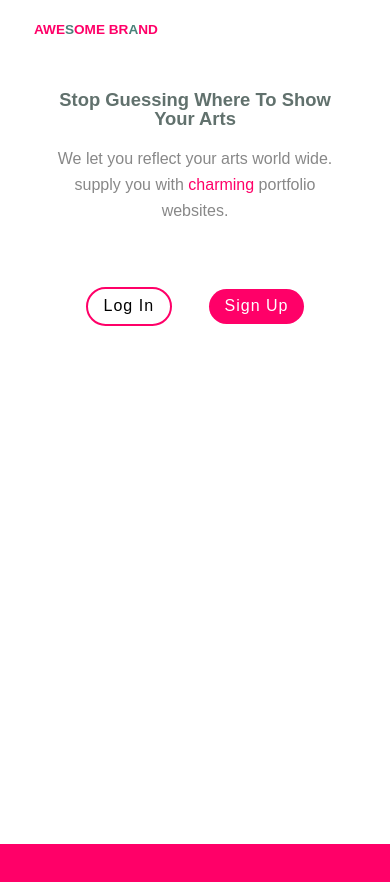
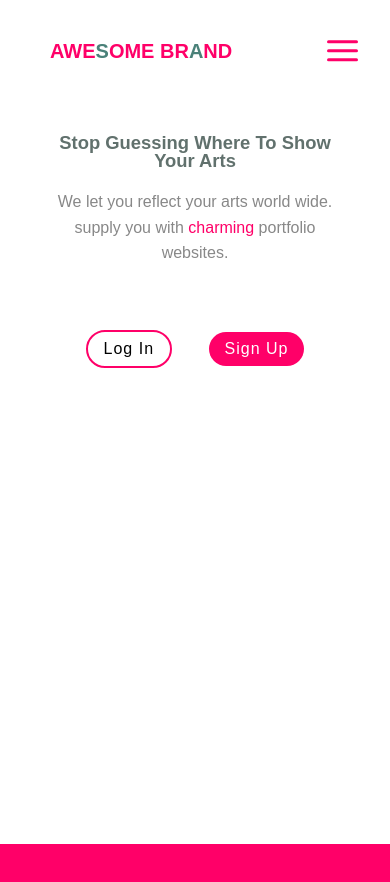
Before and after one commit to kola192/Engagging_Landing_Page, a plain HTML site: page index.html in a window 390 px wide. Shown: the top 882 px of the page. Drawn offline with Linux system fonts and the light colour scheme.

Commit message:
The navigation toggle has been added, now all we need to do is make it function

```diff
--- a/css/style.css
+++ b/css/style.css
@@ -19,6 +19,7 @@ body {
 	height: 100%;
 }
 
+
 .header {
 	padding: var(--spacer-s) 0;
 	display: flex;
@@ -39,6 +40,8 @@ body {
 
 .list-item {
 	list-style: none;
+	width: 100%;
+	text-align: center;
 }
 
 .list-item a {
@@ -78,27 +81,35 @@ body {
 	color: var(--prim-clr);
 
 }
-/*
-.list-item a:hover  .list-item a::before {
-	transform: scale(1);
+
+.hamburger {
+	position: absolute;
+	width: 31px;
+	height: 21px;
+	top: 51px;
+	right: var(--spacer-l);
+	transform: translateY(-51%);
+	cursor: pointer;
+	display: none;
+	flex-direction: column;
+	justify-content: space-between;
 }
 
-*/
+.hamburger span {
+	background-color: var(--prim-clr);
+	width: 100%;
+	height: 3px;
+	border-radius: 10px;
+}
 
-@media(max-width: 720px) {
-
-	.hamburger {
-		position: absolute;
-		width: 31px;
-		height: 21px;
-		top: 5%;
-		right: 5%;
-		transform: translate(-5%, -5%);
-		cursor: pointer;
-	}
+	@media(max-width: 720px) {
 
 	.nav-list {
 		display: none;
+	}
+
+	.hamburger {
+		display: flex;
 	}
 
 
@@ -106,6 +117,9 @@ body {
 		display: flex;
 		background-color: var(--prim-clr);
 		position: fixed;
+		top: 0;
+		margin: 0;
+		padding: 0;
 		width: 100%;
 		height: 100%;
 		flex-direction: column;
@@ -144,18 +158,9 @@ body {
 	transform: scale(1);
 }
 
-
-@media(max-width: 720px) {
+@media(max-width: 330px) {
 	.logo {
-		font-size: 1em;
-		line-height: 1;
-	}
-}
-
-@media(max-width: 520px) {
-	.logo {
-		font-size: .85em;
-		line-height: 1;
+		font-size: 1.2em;
 	}
 }
 
```
